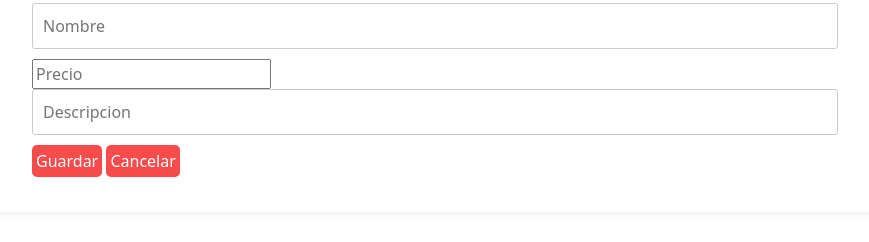
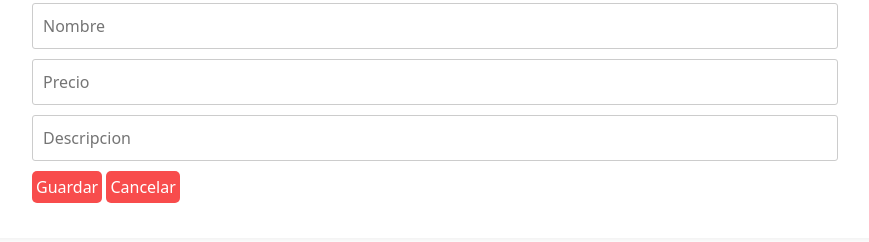
Before and after one commit to lesg1151860/Ejercicio_Js, a plain HTML site: page registrar_producto.html in a window 1280 px wide. Shown: the part 148-390 px from the top of the page, without its empty margins (205-1074 px from the left). Drawn offline with nearby package versions, Linux system fonts and the light colour scheme.

Commit message:
Implementación de más estilos

```diff
--- a/css/styles.css
+++ b/css/styles.css
@@ -27,7 +27,8 @@ table{
     margin: 2px;
     border-collapse: collapse;
 }
-input[type="text"]{
+input[type="text"],
+input[type="number"]{
     box-sizing: border-box;
     width: 100%;
     padding: 10px;
```
